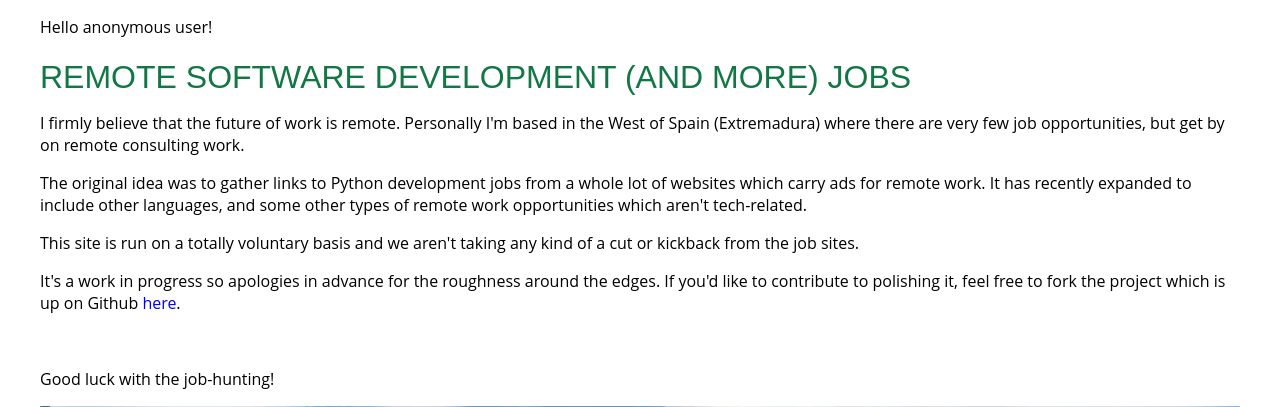
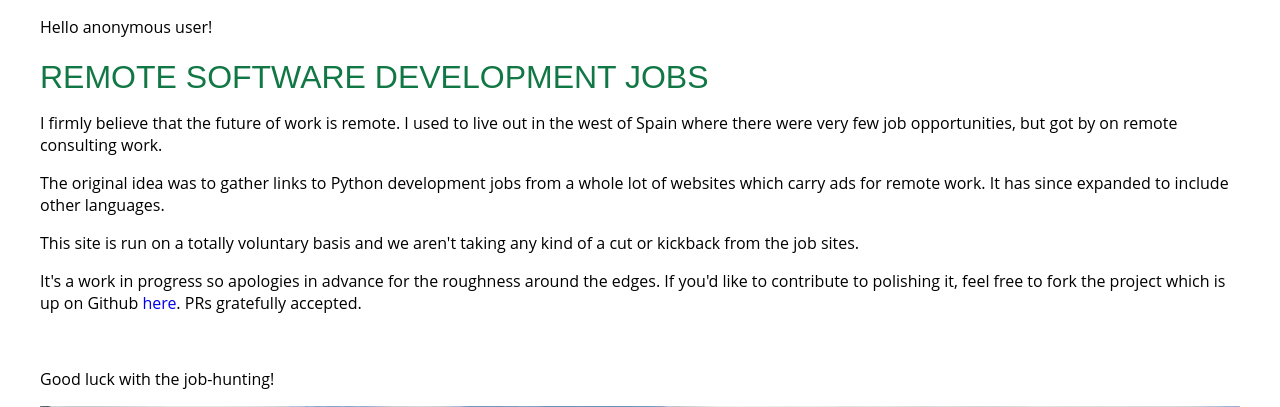
Before and after one commit to margyle/remotor, a Django app: page / in a window 1280 px wide. Shown: the part 67-474 px from the top of the page. Run offline with Django 3.2, Linux system fonts and the light colour scheme.

Commit message:
Update intro text

```diff
--- a/board/templates/board/index.html
+++ b/board/templates/board/index.html
@@ -9,21 +9,20 @@
 	  <p>Hello anonymous user!</p>
 	{% endif %}
 	</div>
-	<h1>Remote Software Development (and more) Jobs</h1>
+	<h1>Remote Software Development Jobs</h1>
 	<div class="intro">
-	<p>I firmly believe that the future of work is remote. Personally I'm based
-	in the West of Spain (Extremadura) where there are very few job
-	opportunities, but get by on remote consulting work.</p>
+	<p>I firmly believe that the future of work is remote. I used to live out in the
+    west of Spain where there were very few job
+	opportunities, but got by on remote consulting work.</p>
 	<p>The original idea was to gather links to Python development jobs from a
-	whole lot of websites which carry ads for remote work. It has recently
-	expanded to include other languages, and some other types of remote work
-	opportunities which aren't tech-related.</p>
+	whole lot of websites which carry ads for remote work. It has since
+	expanded to include other languages.</p>
 	<p>This site is run on a totally voluntary basis and we aren't taking any
 	kind of a cut or kickback from the job sites.</p>
     <p>It's a work in progress so apologies in advance for the roughness
     around the edges. If you'd like to contribute to polishing it, feel free to
     fork the project which is up on Github
-    <a href="https://github.com/jamiebull1/remotor">here</a>.</p>
+    <a href="https://github.com/jamiebull1/remotor">here</a>. PRs gratefully accepted.</p>
     <br>
     <p>Good luck with the job-hunting!</p>
 	</div>
```
